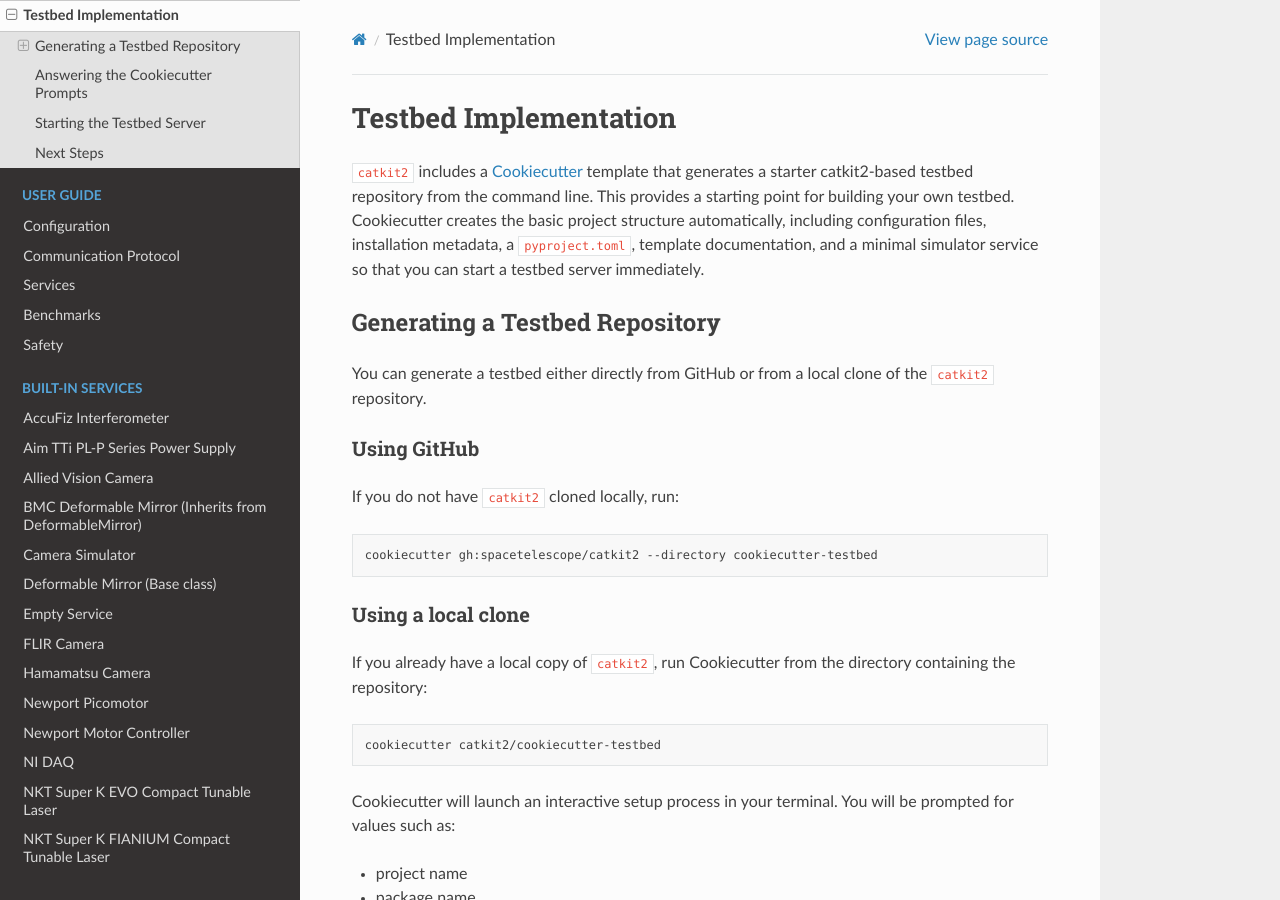
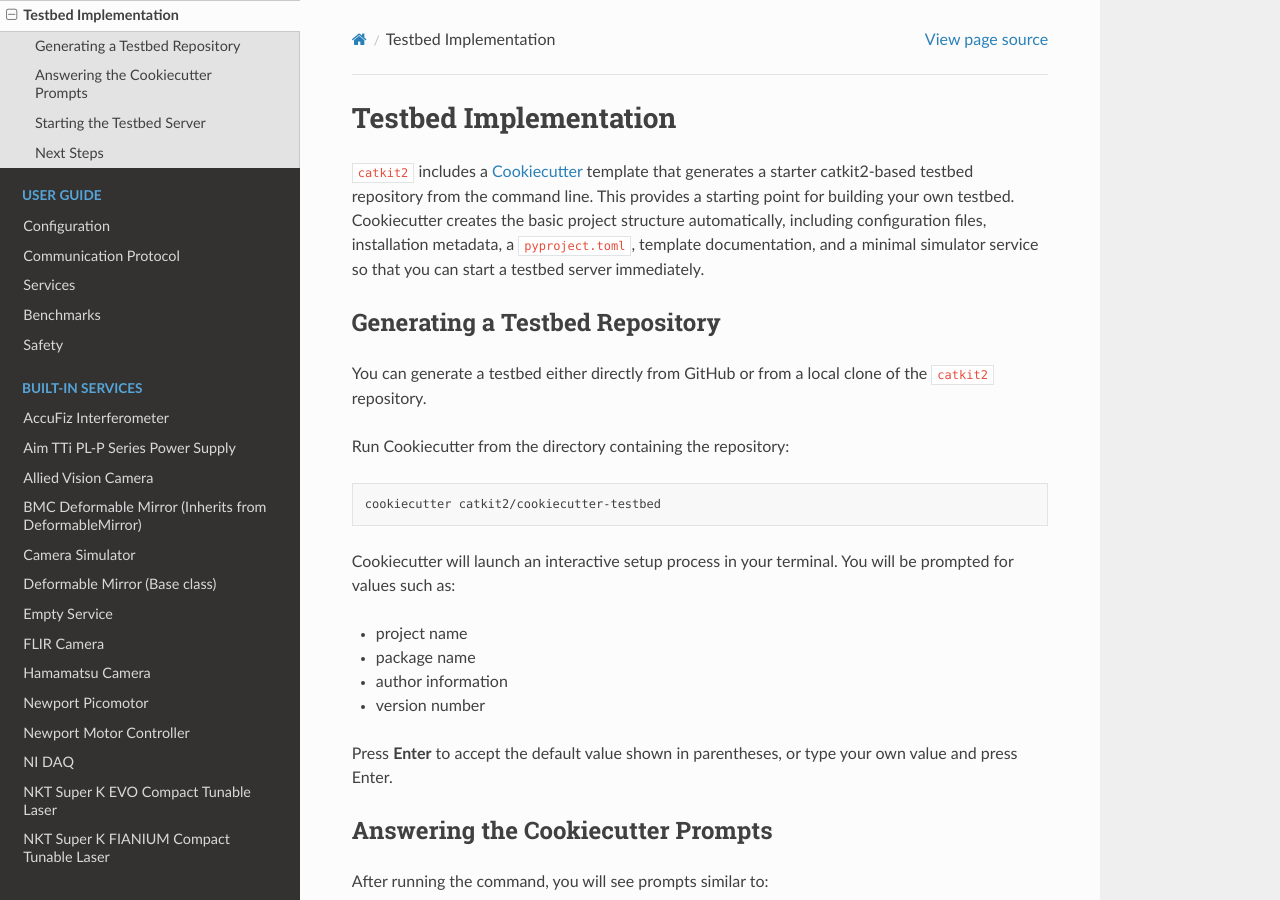
Before and after one commit to spacetelescope/catkit2, a Sphinx documentation site: the page built from docs/testbed_implementation.rst, in a window 1280 px wide and 900 px high. Built offline with Sphinx 7.4.7 and the Read the Docs theme 3.1.0, drawn with Linux system fonts in a browser that asks for light colours.

Commit message:
Remvoed the git clone part because they should have local clone already

```diff
--- a/docs/testbed_implementation.rst
+++ b/docs/testbed_implementation.rst
@@ -9,19 +9,7 @@
 
 You can generate a testbed either directly from GitHub or from a local clone of the ``catkit2`` repository.
 
-Using GitHub
-^^^^^^^^^^^^^^^^^^^^^^^^^^
-
-If you do not have ``catkit2`` cloned locally, run:
-
-.. code-block:: shell
-
-   cookiecutter gh:spacetelescope/catkit2 --directory cookiecutter-testbed
-
-Using a local clone
-^^^^^^^^^^^^^^^^^^^
-
-If you already have a local copy of ``catkit2``, run Cookiecutter from the directory containing the repository:
+Run Cookiecutter from the directory containing the repository:
 
 .. code-block:: shell
 
```
